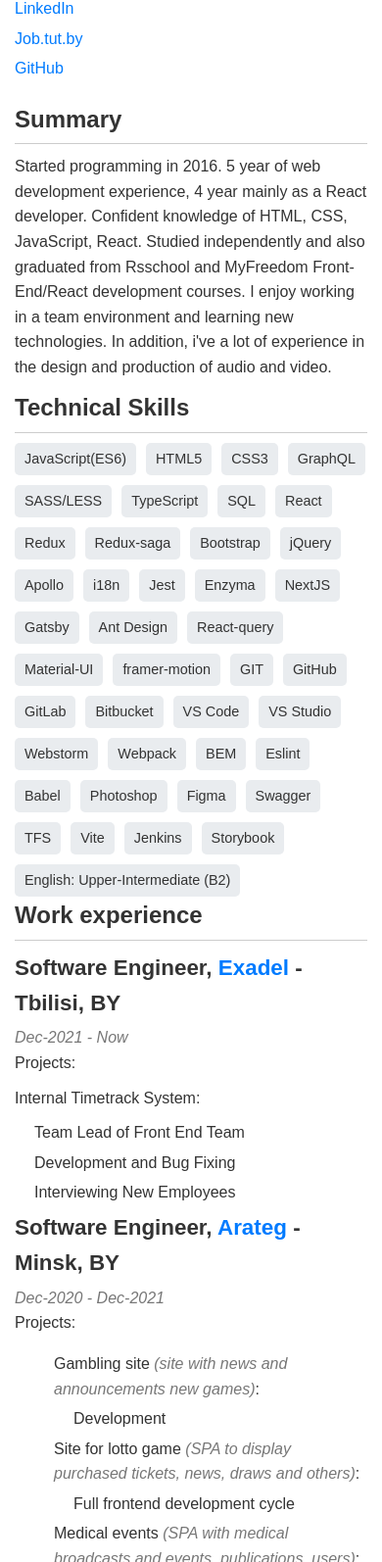
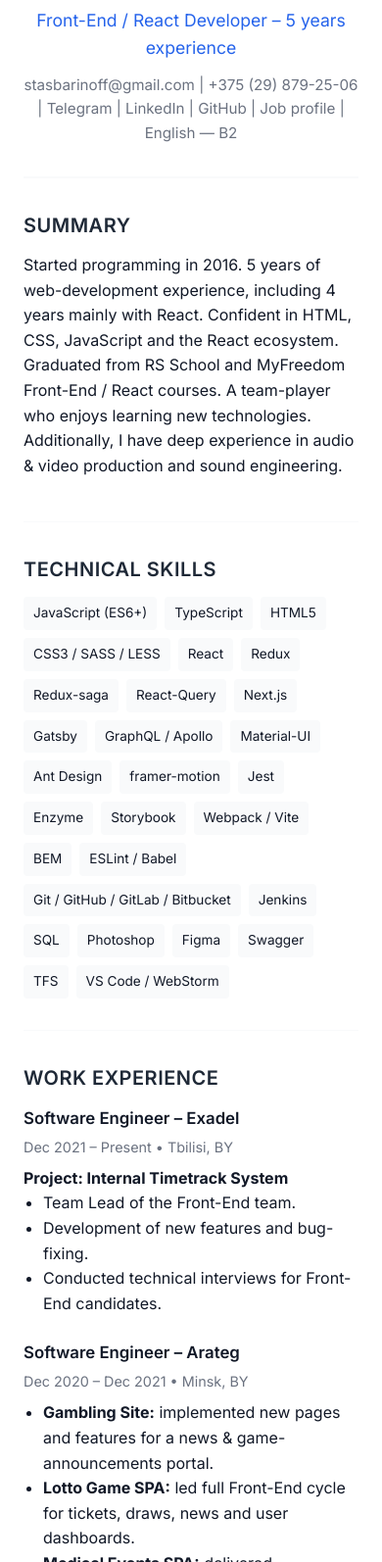
Before and after one commit to StanBurton/CV, a plain HTML site: page index.html in a window 390 px wide. Shown: the part 192-1786 px from the top of the page at 98% size. Drawn offline with Linux system fonts and the light colour scheme.

Commit message:
Update resume

```diff
--- a/index.html
+++ b/index.html
@@ -1,312 +1,296 @@
 <!DOCTYPE html>
 <html lang="en">
   <head>
-    <meta charset="UTF-8">
-    <meta name="viewport" content="width=device-width, initial-scale=1.0">
-    <title>Zhdanovich Stanislav - Resume</title>
+    <meta charset="UTF-8" />
+    <title>Stanislav Zhdanovich – Front-End / React Developer Resume</title>
+
+    <link
+      href="https://fonts.googleapis.com/css2?family=Inter:wght@300;400;600;700&display=swap"
+      rel="stylesheet"
+    />
+
     <style>
-        /* Basic Reset */
-        body, h1, h2, h3, p, ul, li {
+      :root {
+        --primary: #1f2937;
+        --accent: #2563eb;
+        --bg: #f9fafb;
+        --text: #111827;
+        --muted: #6b7280;
+      }
+      * {
+        box-sizing: border-box;
         margin: 0;
         padding: 0;
-            list-style: none;
       }
-
       body {
-            font-family: Arial, sans-serif;
+        font-family: "Inter", sans-serif;
+        font-size: 16px;
         line-height: 1.6;
-            background-color: #f4f4f4;
-            color: #333;
+        color: var(--text);
+        background: var(--bg);
       }
-
-        .container {
-            max-width: 960px;
-            margin: 20px auto;
-            padding: 20px;
-            background-color: #fff;
-            box-shadow: 0 0 10px rgba(0, 0, 0, 0.1);
+      .wrapper {
+        max-width: 900px;
+        margin: 40px auto;
+        padding: 0 24px;
+        background: #fff;
+        box-shadow: 0 4px 16px rgba(0, 0, 0, 0.06);
+      }
+      header {
+        text-align: center;
+        padding: 32px 0;
+        border-bottom: 2px solid var(--bg);
+      }
+      section {
+        padding: 32px 0;
+        border-bottom: 1px solid var(--bg);
+      }
+      section:last-of-type {
+        border: none;
       }
 
       h1 {
-            font-size: 2.5em;
-            margin-bottom: 10px;
-            color: #007bff;
+        font-size: 2.4rem;
+        font-weight: 700;
+        letter-spacing: 0.5px;
+        color: var(--primary);
+      }
+      h2 {
+        font-size: 1.1rem;
+        font-weight: 400;
+        color: var(--accent);
+        margin-top: 4px;
+      }
+      h3 {
+        font-size: 1.25rem;
+        font-weight: 600;
+        color: var(--primary);
+        margin-bottom: 12px;
+        text-transform: uppercase;
+        letter-spacing: 0.5px;
+      }
+      h4 {
+        font-size: 1.05rem;
+        font-weight: 600;
+        margin-bottom: 4px;
+      }
+      p {
+        margin-bottom: 12px;
       }
 
-        h2 {
-            font-size: 1.8em;
-            margin-bottom: 10px;
-            border-bottom: 1px solid #ccc;
-            padding-bottom: 5px;
+      .contact {
+        margin-top: 12px;
+        color: var(--muted);
+        font-size: 0.95rem;
+      }
+      .contact a {
+        color: inherit;
+        text-decoration: none;
+      }
+      .contact span:not(:last-child)::after {
+        content: " | ";
       }
 
-        h3 {
-            font-size: 1.4em;
-            margin-bottom: 5px;
+      .skills-list {
+        display: flex;
+        flex-wrap: wrap;
+        gap: 8px;
+      }
+      .skill {
+        background: var(--bg);
+        padding: 6px 10px;
+        border-radius: 4px;
+        font-size: 0.85rem;
       }
 
-        p {
-            margin-bottom: 10px;
+      .item {
+        margin-bottom: 24px;
+      }
+      .item .meta {
+        color: var(--muted);
+        font-size: 0.9rem;
+        margin-bottom: 8px;
+      }
+      ul {
+        list-style: disc;
+        margin-left: 20px;
       }
 
-        a {
-            color: #007bff;
-            text-decoration: none;
+      @media print {
+        body {
+          background: #fff;
         }
-
-        a:hover {
-            text-decoration: underline;
-        }
-
-        /* Contact Information */
-        .contact-info {
-            margin-bottom: 20px;
-        }
-
-        .contact-info p {
-            margin-bottom: 5px;
-        }
-
-        /* Skills Section */
-        .skills ul {
-            display: flex;
-            flex-wrap: wrap;
-            gap: 10px;
-        }
-
-        .skills li {
-            background-color: #e9ecef;
-            padding: 5px 10px;
-            border-radius: 5px;
-            font-size: 0.9em;
-        }
-
-        /* Work Experience Section */
-        .work-experience {
-            margin-bottom: 20px;
-        }
-
-        .work-experience h3 {
-            margin-bottom: 5px;
-        }
-
-        .work-experience em {
-            font-style: italic;
-            color: #777;
-        }
-
-        .work-experience ul {
-            margin-top: 5px;
-            padding-left: 20px;
-        }
-
-        .work-experience li {
-            margin-bottom: 5px;
-        }
-
-        /* Education Section */
-        .education {
-            margin-bottom: 20px;
-        }
-
-        .education h4 {
-            font-size: 1.2em;
-            margin-bottom: 5px;
-        }
-
-        /* Footer */
-        footer {
-            text-align: center;
-            padding: 10px;
-            background-color: #343a40;
-            color: #fff;
-            font-size: 0.8em;
-        }
-
-        /* Responsive Design */
-        @media (max-width: 768px) {
-            .container {
-                padding: 15px;
-            }
-
-            h1 {
-                font-size: 2em;
-            }
-
-            h2 {
-                font-size: 1.5em;
+        .wrapper {
+          box-shadow: none;
+          margin: 0;
         }
       }
     </style>
   </head>
   <body>
-    <div class="container">
+    <main class="wrapper">
+      <!-- HEADER -->
       <header>
-            <h1>Zhdanovich Stanislav</h1>
-            <div class="contact-info">
-                <p>+375298792506</p>
-                <p><a href="mailto:stasbarinoff@gmail.com">stasbarinoff@gmail.com</a></p>
-                <p><a href="https://t.me/stasbarinoff" target="_blank">Telegram</a></p>
-                <p><a href="https://www.linkedin.com/in/stanislav-zhdanovich/" target="_blank">LinkedIn</a></p>
-                <p><a href="https://jobs.tut.by/resume/e29ad211ff0759e1090039ed1f42795a6e5267" target="_blank">Job.tut.by</a></p>
-                <p><a href="https://github.com/StanBurton" target="_blank">GitHub</a></p>
+        <h1>Stanislav Zhdanovich</h1>
+        <h2>Front-End / React Developer – 5 years experience</h2>
+
+        <div class="contact">
+          <span
+            ><a href="mailto:stasbarinoff@gmail.com"
+              >stasbarinoff@gmail.com</a
+            ></span
+          >
+          <span>+375&nbsp;(29)&nbsp;879-25-06</span>
+          <span><a href="https://t.me/stasbarinoff">Telegram</a></span>
+          <span
+            ><a href="https://www.linkedin.com/in/stanislav-zhdanovich/"
+              >LinkedIn</a
+            ></span
+          >
+          <span><a href="https://github.com/StanBurton">GitHub</a></span>
+          <span
+            ><a
+              href="https://jobs.tut.by/resume/e29ad211ff0759e1090039ed1f42795a6e5267"
+              >Job profile</a
+            ></span
+          >
+          <span>English — B2</span>
         </div>
       </header>
 
-        <section class="summary">
-            <h2>Summary</h2>
-            <p>Started programming in 2016. 5 year of web development experience, 4 year mainly as a React developer. Сonfident knowledge of HTML, CSS, JavaScript, React. Studied independently and also graduated from Rsschool and MyFreedom Front-End/React development courses. I enjoy working in a team environment and learning new technologies. In addition, i've a lot of experience in the design and production of audio and video.</p>
+      <!-- SUMMARY -->
+      <section>
+        <h3>Summary</h3>
+        <p>
+          Started programming in 2016. 5 years of web-development experience,
+          including 4 years mainly with React. Confident in HTML, CSS,
+          JavaScript and the React ecosystem. Graduated from RS School and
+          MyFreedom Front-End / React courses. A team-player who enjoys learning
+          new technologies. Additionally, I have deep experience in audio &amp;
+          video production and sound engineering.
+        </p>
       </section>
 
-        <section class="skills">
-            <h2>Technical Skills</h2>
-            <ul>
-                <li>JavaScript(ES6)</li>
-                <li>HTML5</li>
-                <li>CSS3</li>
-                <li>GraphQL</li>
-                <li>SASS/LESS</li>
-                <li>TypeScript</li>
-                <li>SQL</li>
-                <li>React</li>
-                <li>Redux</li>
-                <li>Redux-saga</li>
-                <li>Bootstrap</li>
-                <li>jQuery</li>
-                <li>Apollo</li>
-                <li>i18n</li>
-                <li>Jest</li>
-                <li>Enzyma</li>
-                <li>NextJS</li>
-                <li>Gatsby</li>
-                <li>Ant Design</li>
-                <li>React-query</li>
-                <li>Material-UI</li>
-                <li>framer-motion</li>
-                <li>GIT</li>
-                <li>GitHub</li>
-                <li>GitLab</li>
-                <li>Bitbucket</li>
-                <li>VS Code</li>
-                <li>VS Studio</li>
-                <li>Webstorm</li>
-                <li>Webpack</li>
-                <li>BEM</li>
-                <li>Eslint</li>
-                <li>Babel</li>
-                <li>Photoshop</li>
-                <li>Figma</li>
-                <li>Swagger</li>
-                <li>TFS</li>
-                <li>Vite</li>
-                <li>Jenkins</li>
-                <li>Storybook</li>
-                <li>English: Upper-Intermediate (B2)</li>
-            </ul>
+      <!-- SKILLS -->
+      <section>
+        <h3>Technical Skills</h3>
+        <div class="skills-list">
+          <span class="skill">JavaScript (ES6+)</span>
+          <span class="skill">TypeScript</span>
+          <span class="skill">HTML5</span>
+          <span class="skill">CSS3 / SASS / LESS</span>
+          <span class="skill">React</span>
+          <span class="skill">Redux</span>
+          <span class="skill">Redux-saga</span>
+          <span class="skill">React-Query</span>
+          <span class="skill">Next.js</span>
+          <span class="skill">Gatsby</span>
+          <span class="skill">GraphQL / Apollo</span>
+          <span class="skill">Material-UI</span>
+          <span class="skill">Ant Design</span>
+          <span class="skill">framer-motion</span>
+          <span class="skill">Jest</span>
+          <span class="skill">Enzyme</span>
+          <span class="skill">Storybook</span>
+          <span class="skill">Webpack / Vite</span>
+          <span class="skill">BEM</span>
+          <span class="skill">ESLint / Babel</span>
+          <span class="skill">Git / GitHub / GitLab / Bitbucket</span>
+          <span class="skill">Jenkins</span>
+          <span class="skill">SQL</span>
+          <span class="skill">Photoshop</span>
+          <span class="skill">Figma</span>
+          <span class="skill">Swagger</span>
+          <span class="skill">TFS</span>
+          <span class="skill">VS Code / WebStorm</span>
+        </div>
       </section>
 
-        <section class="work-experience">
-            <h2>Work experience</h2>
+      <!-- EXPERIENCE -->
+      <section>
+        <h3>Work Experience</h3>
 
-            <article>
-                <h3>Software Engineer, <a href="https://exadel.com/" target="_blank">Exadel</a> - Tbilisi, BY</h3>
-                <em>Dec-2021 - Now</em>
-                <p>Projects:</p>
-                <p>Internal Timetrack System:</p>
+        <div class="item">
+          <h4>Software Engineer – Exadel</h4>
+          <div class="meta">Dec 2021 – Present • Tbilisi, BY</div>
+          <strong>Project: Internal Timetrack System</strong>
           <ul>
-                    <li>Team Lead of Front End Team</li>
-                    <li>Development and Bug Fixing</li>
-                    <li>Interviewing New Employees</li>
+            <li>Team Lead of the Front-End team.</li>
+            <li>Development of new features and bug-fixing.</li>
+            <li>Conducted technical interviews for Front-End candidates.</li>
           </ul>
-            </article>
+        </div>
 
-            <article>
-                <h3>Software Engineer, <a href="https://arateg.com/" target="_blank">Arateg</a> - Minsk, BY</h3>
-                <em>Dec-2020 - Dec-2021</em>
-                <p>Projects:</p>
-                <ol>
-                    <li>Gambling site <em>(site with news and announcements new games)</em>:
+        <div class="item">
+          <h4>Software Engineer – Arateg</h4>
+          <div class="meta">Dec 2020 – Dec 2021 • Minsk, BY</div>
           <ul>
-                            <li>Development</li>
+            <li>
+              <strong>Gambling Site:</strong> implemented new pages and features
+              for a news &amp; game-announcements portal.
+            </li>
+            <li>
+              <strong>Lotto Game SPA:</strong> led full Front-End cycle for
+              tickets, draws, news and user dashboards.
+            </li>
+            <li>
+              <strong>Medical Events SPA:</strong> delivered broadcasts,
+              publications and user-management functionality.
+            </li>
           </ul>
+        </div>
+
+        <div class="item">
+          <h4>Software Engineer – MR-Soft</h4>
+          <div class="meta">Dec 2019 – Dec 2020 • Minsk, BY</div>
+          <ul>
+            <li>
+              <strong>Business EDM:</strong> developed plug-ins and new
+              features, provided back-end support.
             </li>
-                    <li>Site for lotto game <em>(SPA to display purchased tickets, news, draws and others)</em>:
-                        <ul>
-                            <li>Full frontend development cycle</li>
+            <li>
+              <strong>Active Citizen SPA:</strong> development, unit testing,
+              code review &amp; refactoring.
+            </li>
+            <li>
+              <strong>Archive Business SPA:</strong> designed project
+              architecture, collaborated with designers on UI components,
+              testing and code reviews. Interviewed new employees and led
+              solution-discovery meetings.
+            </li>
           </ul>
-                    </li>
-                    <li>Medical events <em>(SPA with medical broadcasts and events, publications, users)</em>:
-                        <ul>
-                            <li>Full frontend development cycle</li>
-                        </ul>
-                    </li>
-                </ol>
-            </article>
-
-            <article>
-                <h3>Software Engineer, <a href="https://www.mrsoft.by/" target="_blank">MR-Soft</a> - Minsk, BY</h3>
-                <em>Dec-2019 - Dec-2020</em>
-                <p>Projects:</p>
-                <ol>
-                    <li>Business <em>(web-application for electronic document management)</em>:
-                        <ul>
-                            <li>Developing plugins</li>
-                            <li>Developing new features</li>
-                            <li>Backend support and development</li>
-                            <li>Project support</li>
-                        </ul>
-                    </li>
-                    <li>Active Citizen <em>(SPA for citizen participation in the development of their city)</em>:
-                        <ul>
-                            <li>Development</li>
-                            <li>Unit Testing</li>
-                            <li>Code review</li>
-                            <li>Code refactoring</li>
-                        </ul>
-                    </li>
-                    <li>Archive Bussines <em>(SPA for virtualization of the document storage process)</em>:
-                        <ul>
-                            <li>Development</li>
-                            <li>Project architecture development</li>
-                            <li>Interviewing new employees</li>
-                            <li>Search and discussion of valid solutions at meetings</li>
-                            <li>Implementation of UI components together with designers</li>
-                            <li>Unit Testing</li>
-                            <li>Code review</li>
-                            <li>Code refactoring</li>
-                        </ul>
-                    </li>
-                </ol>
-            </article>
+        </div>
       </section>
 
-        <section class="education">
-            <h2>Education</h2>
+      <!-- EDUCATION -->
+      <section>
+        <h3>Education</h3>
 
-            <article>
+        <div class="item">
           <h4>The Rolling Scopes School</h4>
-                <em>02.2019 – 08.2019</em>
-                <p>Specialization: Javascript/Front End Development</p>
-                <p><a href="https://app.rs.school/certificate/92eb5q8q" target="_blank">Certificate link</a></p>
-            </article>
-
-            <article>
-                <h4>Myfreedom IT-School</h4>
-                <em>11.2018 – 01.2019</em>
-                <p>Specialization: Javascript/React Development</p>
-                <p>Certificate Number: 008F0131012019</p>
-            </article>
-
-            <article>
-                <h4>Belarusian State Academy Of Arts</h4>
-                <em>09.2016 – 06.2021</em>
-                <p>Specialization: Sound Engineering</p>
-            </article>
-        </section>
+          <div class="meta">
+            Feb 2019 – Aug 2019 • JavaScript / Front-End Development
+          </div>
+          <a href="https://app.rs.school/certificate/92eb5q8q" target="_blank"
+            >Certificate</a
+          >
         </div>
 
-    <footer>
-        &copy; 2025 Zhdanovich Stanislav
-    </footer>
+        <div class="item">
+          <h4>MyFreedom IT-School</h4>
+          <div class="meta">
+            Nov 2018 – Jan 2019 • JavaScript / React Development • Certificate №
+            008F0131012019
+          </div>
+        </div>
+
+        <div class="item">
+          <h4>Belarusian State Academy of Arts</h4>
+          <div class="meta">
+            Sep 2016 – Jun 2021 • Sound Engineering (Bachelor)
+          </div>
+        </div>
+      </section>
+    </main>
   </body>
 </html>
```
Lines whose indentation alone changed are shown as unchanged.
